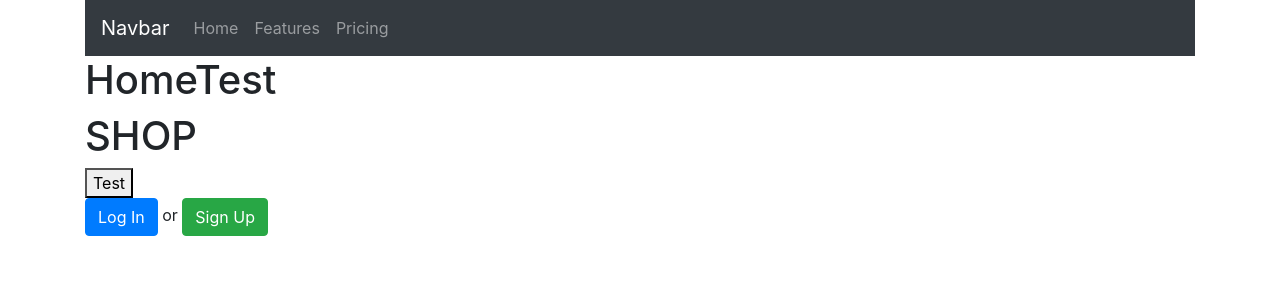
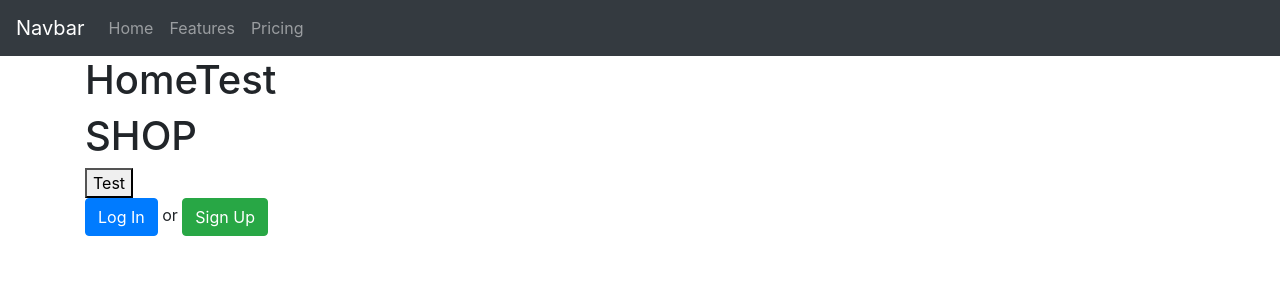
Before and after one commit to Nomoki/Bidof, a React (Create React App) app: page / in a window 1280 px wide. Shown: the top 300 px of the page. Built offline with nearby package versions, Linux system fonts and the light colour scheme; no server answers.

Commit message:
FIXED NAVBAR

```diff
--- a/src/components/Home.js
+++ b/src/components/Home.js
@@ -10,8 +10,7 @@ const Home = () => {
 
     return (
         <React.Fragment>
-            <div className="container">
-        <Navbar bg="dark" variant="dark">
+            <Navbar bg="dark" variant="dark">
         <Navbar.Brand href="#home">Navbar</Navbar.Brand>
         <Nav className="mr-auto">
       <Nav.Link href="#home">Home</Nav.Link>
@@ -19,6 +18,8 @@ const Home = () => {
       <Nav.Link href="#pricing">Pricing</Nav.Link>
         </Nav>
     </Navbar>
+            <div className="container">
+
 
                 <h1>HomeTest</h1>
                 <h1>SHOP</h1>
```
